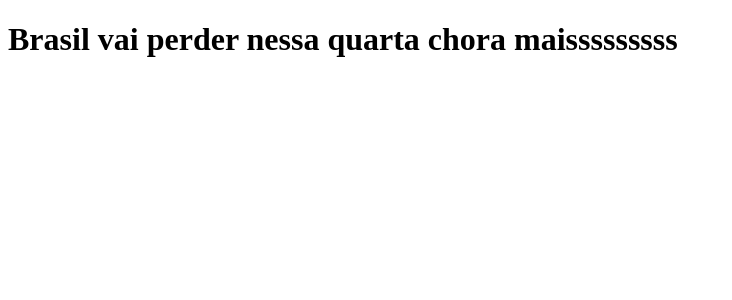
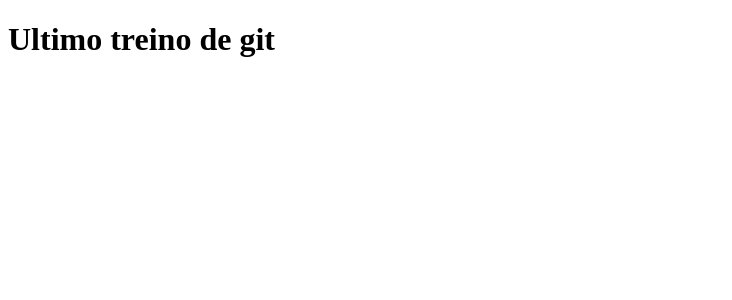
Before and after one commit to ruthes-gabriel/project-test, a Next.js app: page / in a window 1280 px wide. Shown: the top 300 px of the page, without its empty margins (0-732 px from the left). Built offline with nearby package versions, Linux system fonts and the light colour scheme.

Commit message:
Ultima atualização de treino

```diff
--- a/pages/index.js
+++ b/pages/index.js
@@ -1,7 +1,5 @@
 function Home() {
-    return <h1>                        Brasil vai perder nessa quarta
-                                             chora maisssssssss
-    </h1>
+    return <h1>Ultimo treino de git</h1>
 }
 
 export default Home;
```
